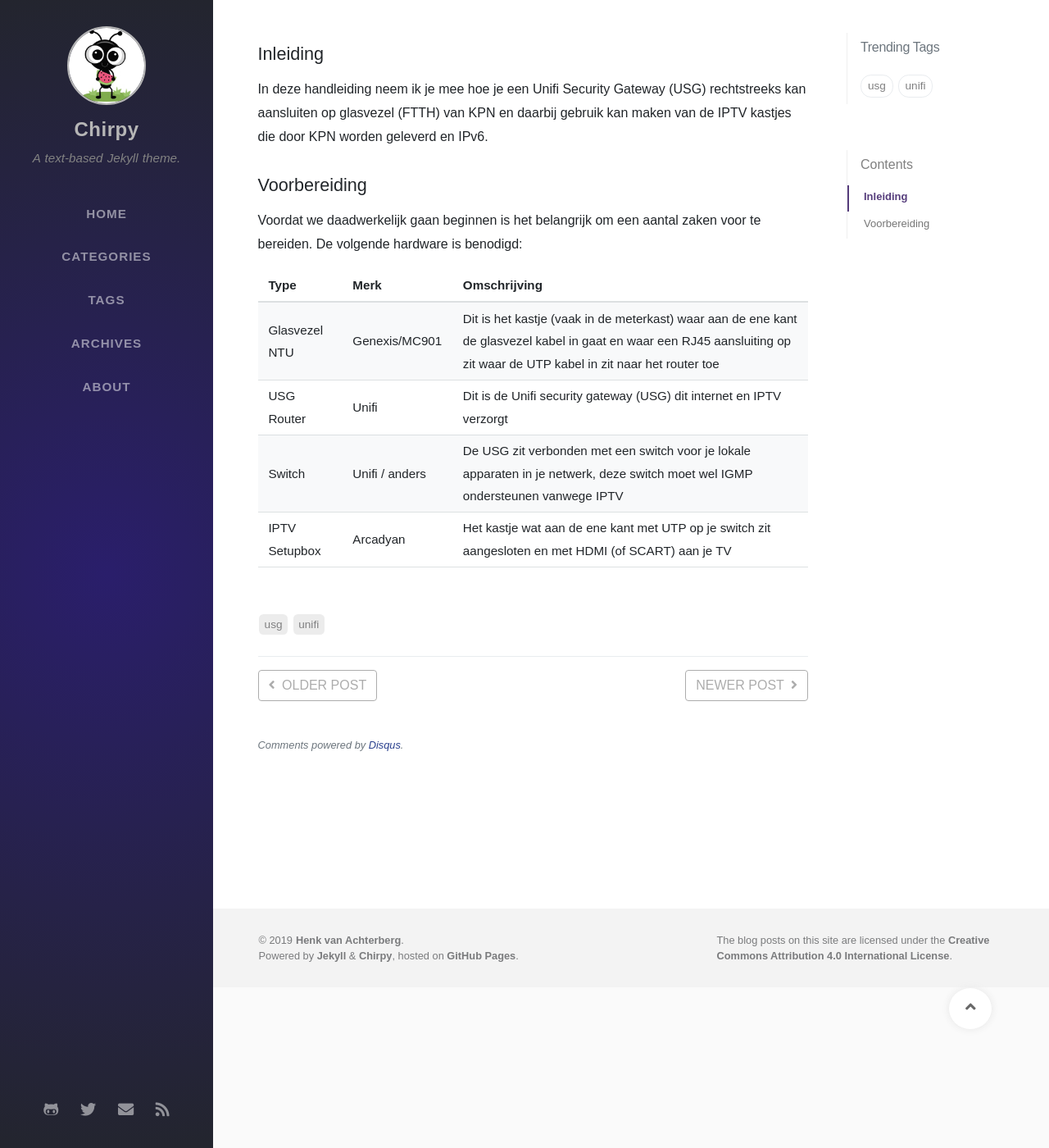
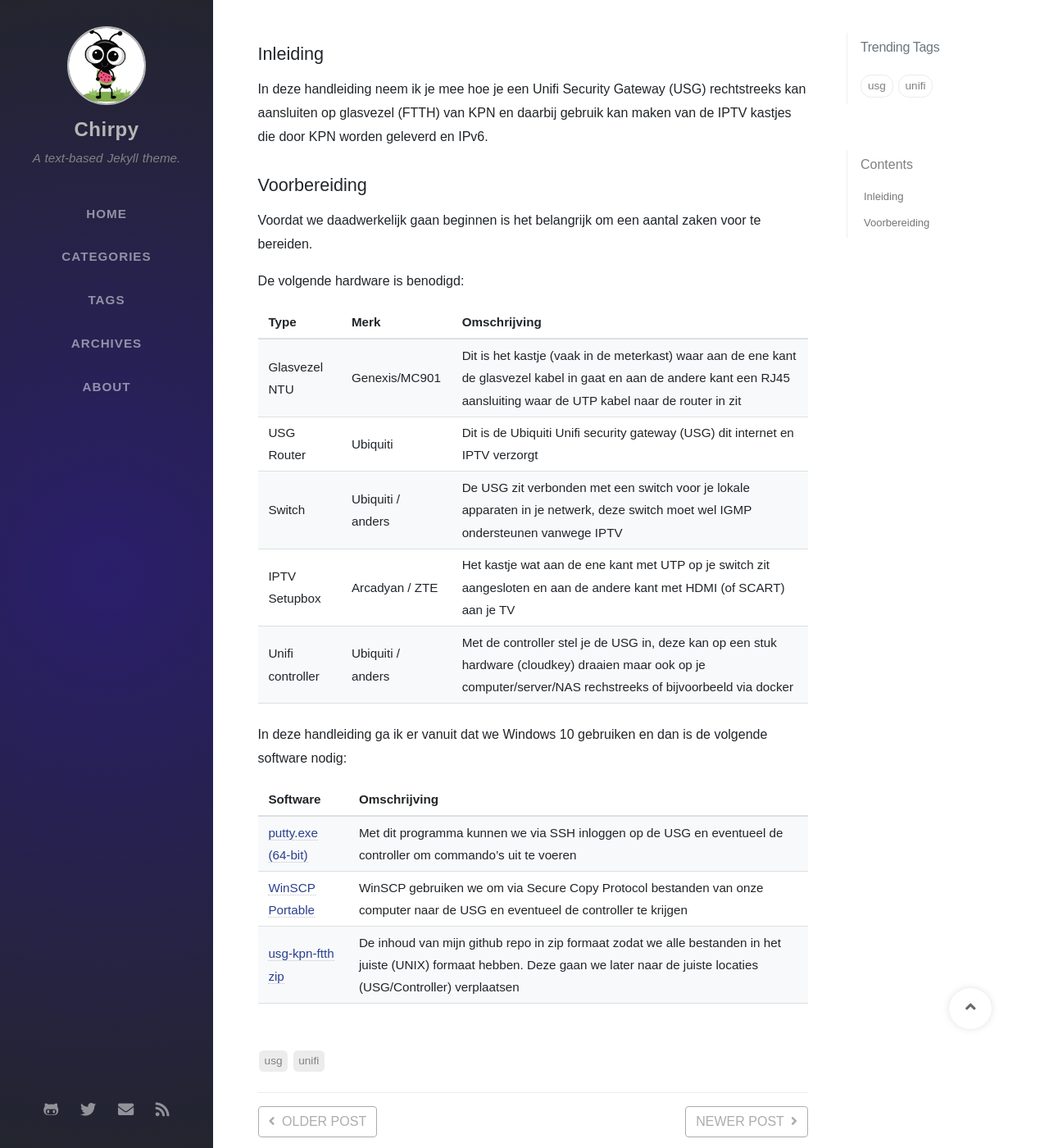
Before and after one commit to coolhva/usg-kpn-ftth, a Jekyll site: the page built from _posts/2019-12-31-unifi-security-gateway-kpn-ftth-iptv-ipv6.md, in a window 1280 px wide and 1400 px high, scrolled down 196 px. Shown: the whole window at 82% size. Built offline with Jekyll 4.4.1, drawn with Linux system fonts in a browser that asks for light colours; nearby versions of some CDN libraries; some web fonts are replaced; comment, search, counter and statistics services are not loaded.

Commit message:
Update 2019-12-31-unifi-security-gateway-kpn-ftth-iptv-ipv6.md

```diff
--- a/_posts/2019-12-31-unifi-security-gateway-kpn-ftth-iptv-ipv6.md
+++ b/_posts/2019-12-31-unifi-security-gateway-kpn-ftth-iptv-ipv6.md
@@ -13,11 +13,22 @@
 
 ## Voorbereiding
 
-Voordat we daadwerkelijk gaan beginnen is het belangrijk om een aantal zaken voor te bereiden. De volgende hardware is benodigd:
+Voordat we daadwerkelijk gaan beginnen is het belangrijk om een aantal zaken voor te bereiden.
+
+De volgende hardware is benodigd:
 
 |Type|Merk|Omschrijving
-|:----|:--|:--|
-|Glasvezel NTU|Genexis/MC901|Dit is het kastje (vaak in de meterkast) waar aan de ene kant de glasvezel kabel in gaat en waar een RJ45 aansluiting op zit waar de UTP kabel in zit naar het router toe|
-|USG Router|Unifi|Dit is de Unifi security gateway (USG) dit internet en IPTV verzorgt|
-|Switch|Unifi / anders|De USG zit verbonden met een switch voor je lokale apparaten in je netwerk, deze switch moet wel IGMP ondersteunen vanwege IPTV|
-|IPTV Setupbox|Arcadyan|Het kastje wat aan de ene kant met UTP op je switch zit aangesloten en met HDMI (of SCART) aan je TV|
+|:---|:--|:--|
+|Glasvezel NTU|Genexis/MC901|Dit is het kastje (vaak in de meterkast) waar aan de ene kant de glasvezel kabel in gaat en aan de andere kant een RJ45 aansluiting waar de UTP kabel naar de router in zit|
+|USG Router|Ubiquiti|Dit is de Ubiquiti Unifi security gateway (USG) dit internet en IPTV verzorgt|
+|Switch|Ubiquiti / anders|De USG zit verbonden met een switch voor je lokale apparaten in je netwerk, deze switch moet wel IGMP ondersteunen vanwege IPTV|
+|IPTV Setupbox|Arcadyan / ZTE|Het kastje wat aan de ene kant met UTP op je switch zit aangesloten en aan de andere kant met HDMI (of SCART) aan je TV|
+|Unifi controller|Ubiquiti / anders|Met de controller stel je de USG in, deze kan op een stuk hardware (cloudkey) draaien maar ook op je computer/server/NAS rechstreeks of bijvoorbeeld via docker|
+
+In deze handleiding ga ik er vanuit dat we Windows 10 gebruiken en dan is de volgende software nodig:
+
+|Software|Omschrijving|
+|:---|:--|
+|[putty.exe (64-bit)](https://www.chiark.greenend.org.uk/~sgtatham/putty/latest.html)|Met dit programma kunnen we via SSH inloggen op de USG en eventueel de controller om commando's uit te voeren|
+|[WinSCP Portable](https://winscp.net/eng/downloads.php)|WinSCP gebruiken we om via Secure Copy Protocol bestanden van onze computer naar de USG en eventueel de controller te krijgen|
+|[usg-kpn-ftth zip](https://github.com/coolhva/usg-kpn-ftth/archive/master.zip)|De inhoud van mijn github repo in zip formaat zodat we alle bestanden in het juiste (UNIX) formaat hebben. Deze gaan we later naar de juiste locaties (USG/Controller) verplaatsen|
```
